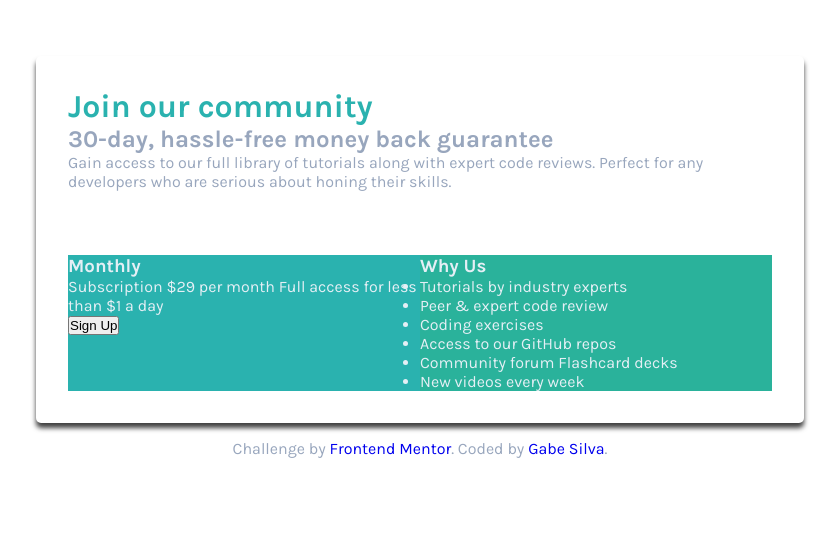
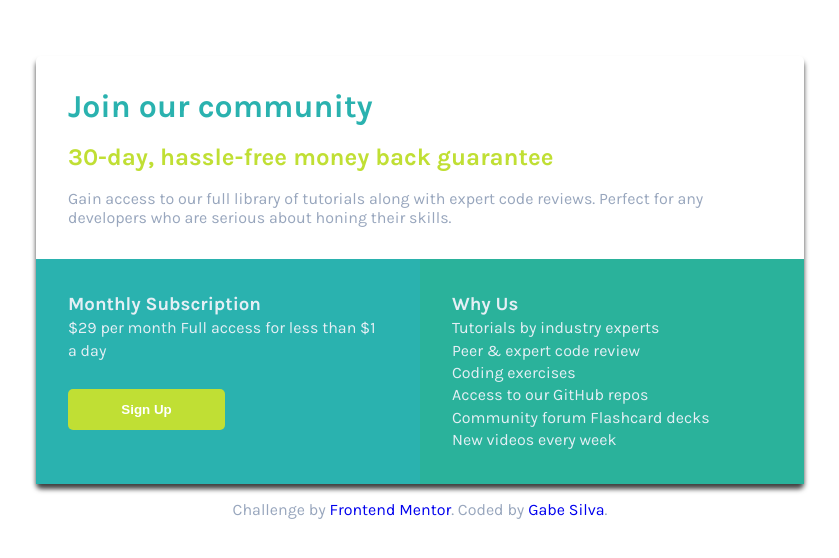
Before and after one commit to iamgsilva/practice, a plain HTML site: page single-price-grid-component-master/index.html in a window 1280 px wide. Shown: the part 104-662 px from the top of the page, without its empty margins (220-1059 px from the left). Drawn offline with Linux system fonts and the light colour scheme.

Commit message:
Improvements to layout.

```diff
--- a/single-price-grid-component-master/index.html
+++ b/single-price-grid-component-master/index.html
@@ -35,9 +35,9 @@
 
       <div class="box">
         <div class="box-1">
-    <h3>Monthly</h3>
+    <h3>Monthly Subscription</h3>
     <p>
-    Subscription &dollar;29 per month Full access for less than &dollar;1 a day
+     &dollar;29 per month Full access for less than &dollar;1 a day
   </p>
   <button class="btn">Sign Up</button>
 </div>
--- a/single-price-grid-component-master/style.css
+++ b/single-price-grid-component-master/style.css
@@ -35,21 +35,42 @@ main {
   padding: 2em;
 }
 
+.intro h2 {
+  color: hsl(71, 73%, 54%);
+  margin: 0.75em 0;
+}
+
 .box {
-  padding: 2em;
   width: 100%;
   color: hsl(204, 43%, 93%);
   display: flex;
+  line-height: 1.4;
 }
 
 .box-1 {
   background: hsl(179, 62%, 43%);
   flex: 1;
+  padding: 2em;
 }
 
 .box-2 {
   background: hsl(170, 62%, 43%);
   flex: 1;
+  padding: 2em;
+}
+
+.box-2 ul {
+  list-style: none;
+}
+
+.btn {
+  margin-top: 2em;
+  border: none;
+  background: hsl(71, 73%, 54%);
+  padding: 1em 4em;
+  border-radius: 5px;
+  color: #fff;
+  font-weight: 700;
 }
 
 footer {
```
